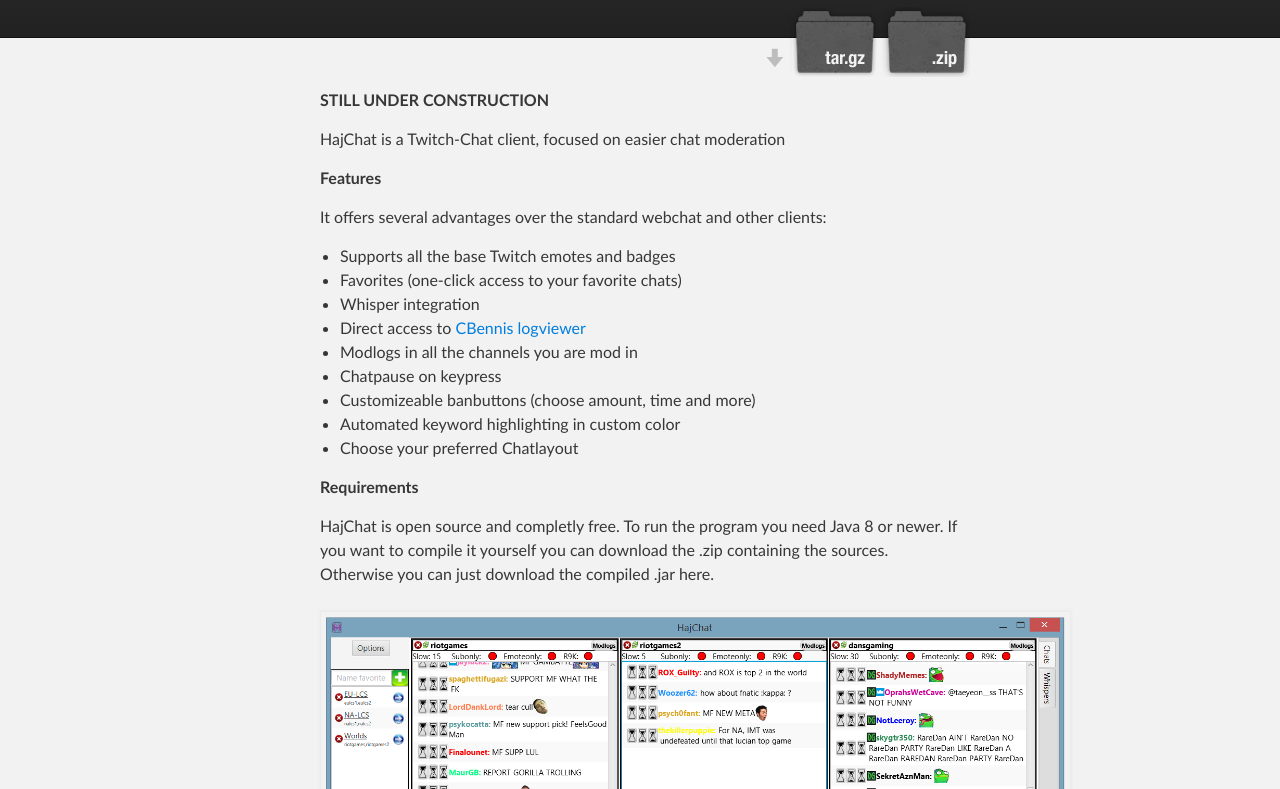
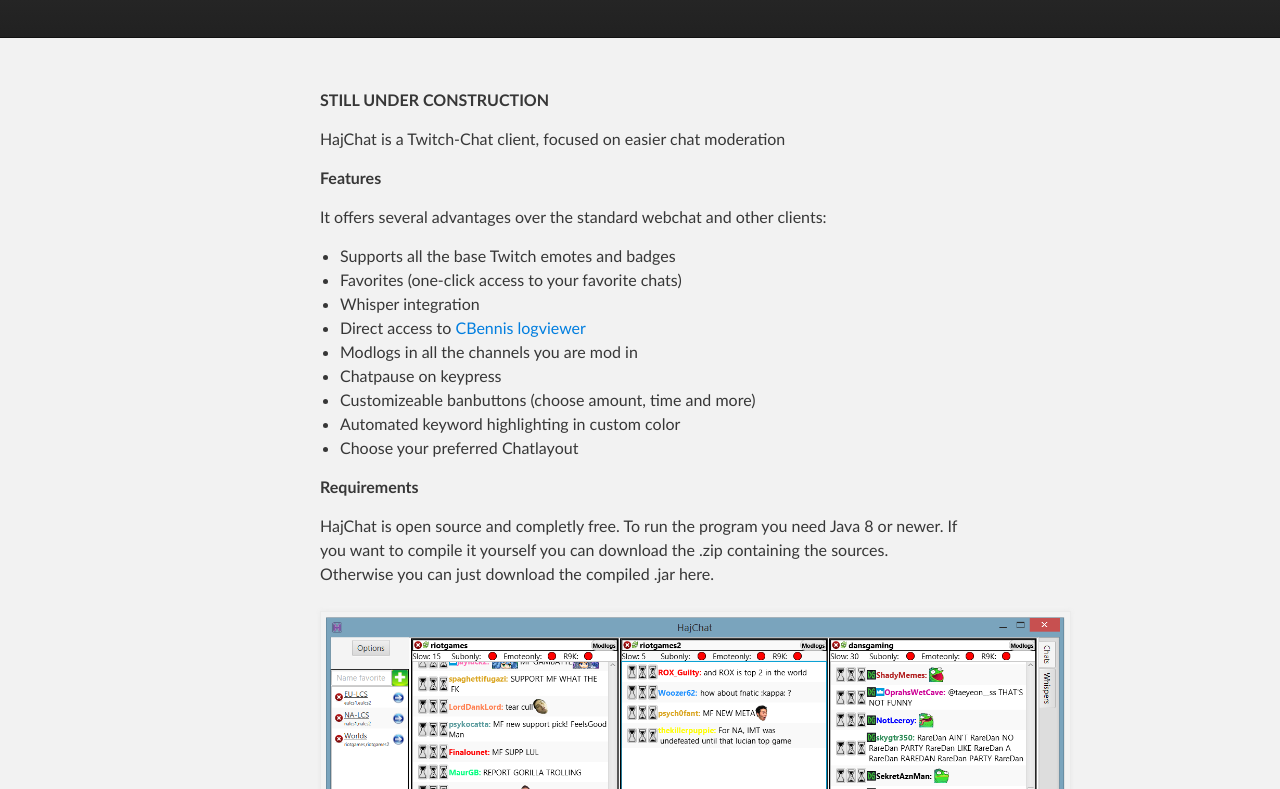
Before and after one commit to Hajaku/HajChat, a plain HTML site: page index.html in a window 1280 px wide. Shown: the part 172-961 px from the top of the page. Drawn offline with Linux system fonts and the light colour scheme.

Commit message:
Update index.html

```diff
--- a/index.html
+++ b/index.html
@@ -21,10 +21,6 @@
           <h1 id="project_title">Hajchat</h1>
           <h2 id="project_tagline">A Java based Twitch-Chat client, focused on moderation</h2>
 
-            <section id="downloads">
-              <a class="zip_download_link" href="https://github.com/Hajaku/HajChat/zipball/master">Download this project as a .zip file</a>
-              <a class="tar_download_link" href="https://github.com/Hajaku/HajChat/tarball/master">Download this project as a tar.gz file</a>
-            </section>
         </header>
     </div>
 
```
